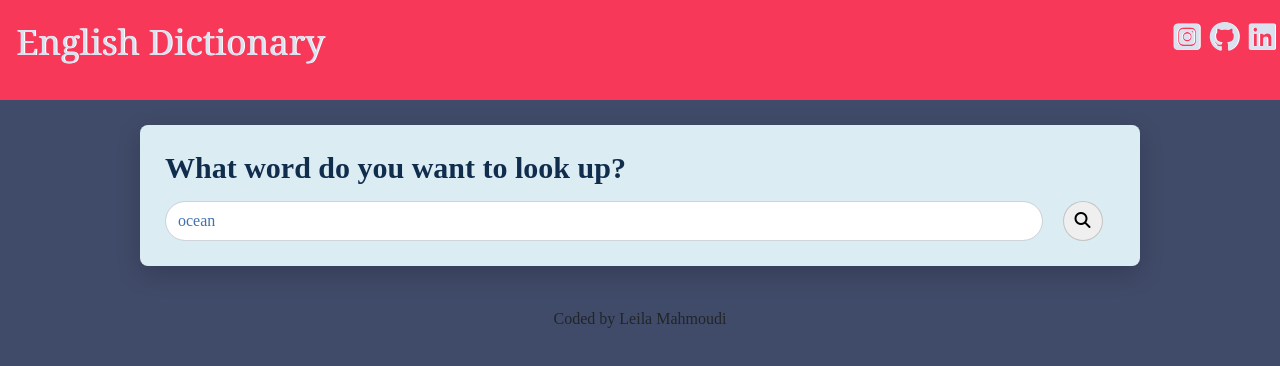
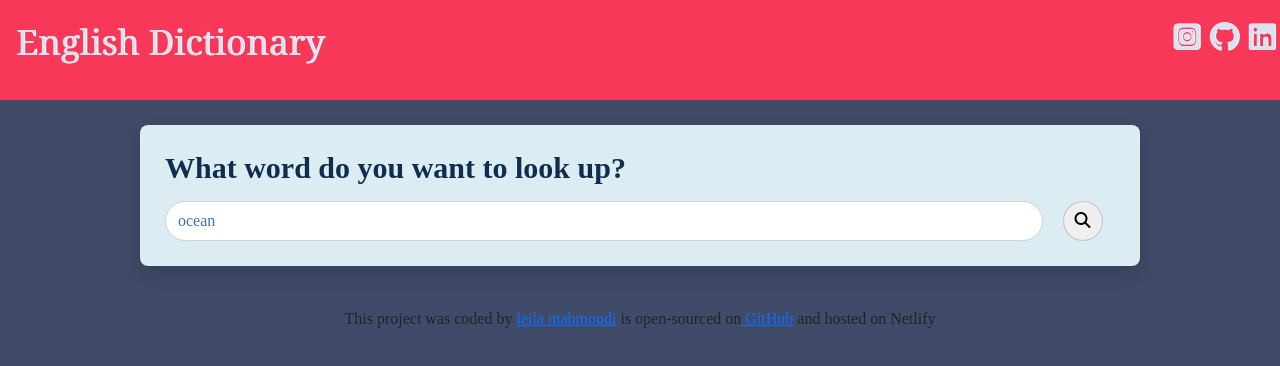
Before and after one commit to leilamahmoudi/dictionary-project, a React (Create React App) app: page / in a window 1280 px wide. Shown: the top 366 px of the page. Built offline with nearby package versions, Linux system fonts and the light colour scheme; no server answers; a web font is replaced by a local one.

Commit message:
Add footer

```diff
--- a/src/App.js
+++ b/src/App.js
@@ -23,7 +23,18 @@
         <main>
           <Dictionary defaultKeyword="ocean" />
         </main>
-        <footer className="App-footer">Coded by Leila Mahmoudi</footer>
+        <footer className="App-footer">
+          This project was coded by{" "}
+          <a href="https://www.linkedin.com/in/leila-mahmoudi-96a417202/">
+            leila mahmoudi
+          </a>{" "}
+          is open-sourced on
+          <a href="https://github.com/leilamahmoudi/dictionary-project">
+            {" "}
+            GitHub
+          </a>{" "}
+          and hosted on Netlify
+        </footer>
       </div>
     </div>
   );
```
